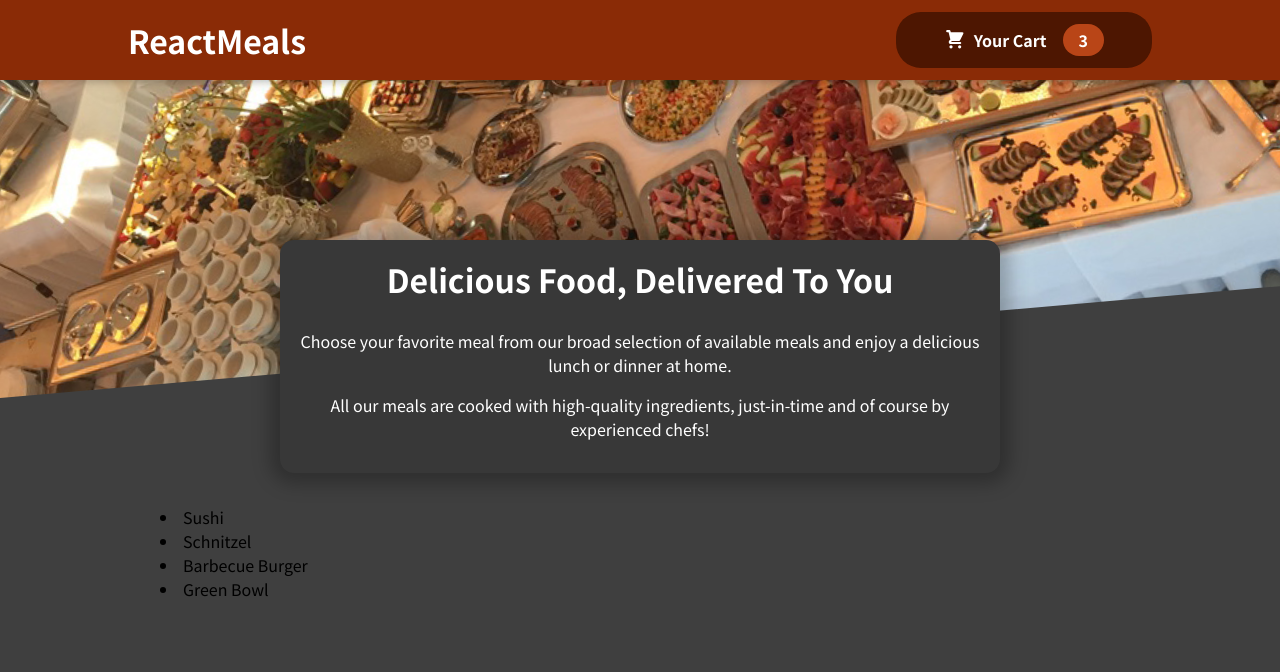
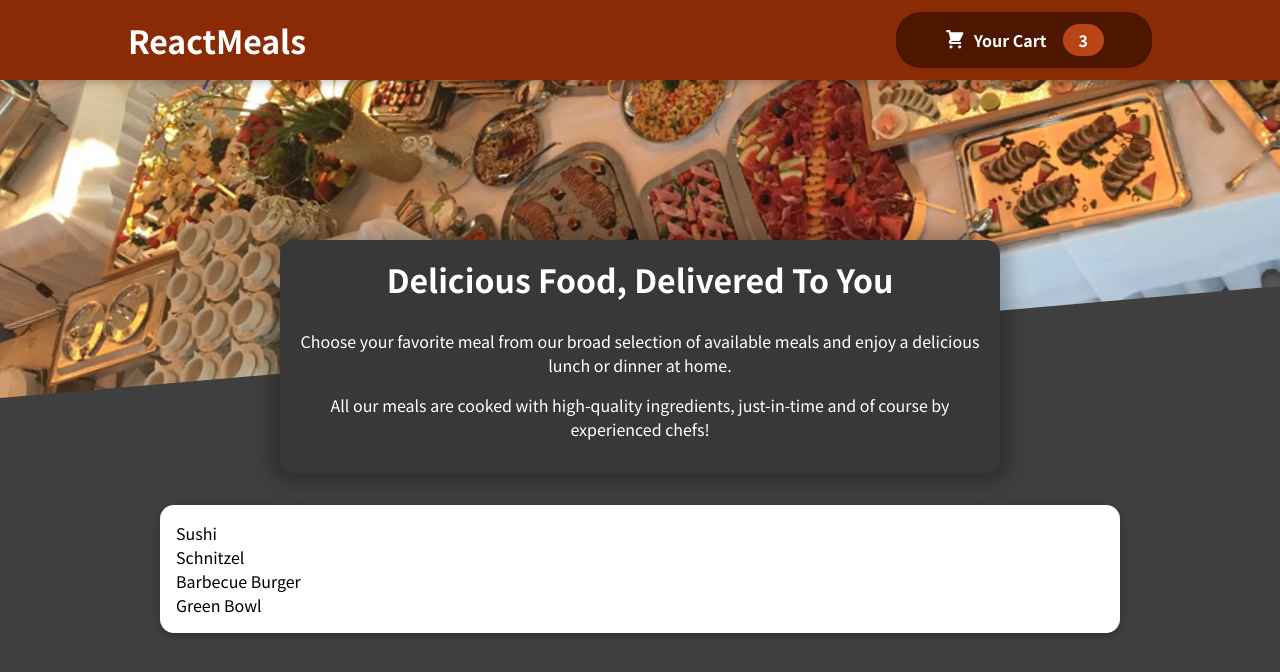
Before and after one commit to SuchithG/react-food-order-app, a React (Create React App) app: page / in a window 1280 px wide. Shown: the top 672 px of the page. Built offline with nearby package versions, Linux system fonts and the light colour scheme.

Commit message:
feat: :sparkles: Added card component

```diff
--- a/src/components/Meals/AvailableMeals.js
+++ b/src/components/Meals/AvailableMeals.js
@@ -1,5 +1,6 @@
 import React from "react";
 
+import Card from "../UI/Card";
 import classes from "./AvailableMeals.module.css";
 
 const DUMMY_MEALS = [
@@ -32,7 +33,13 @@
 const AvailableMeals = () => {
   const mealsList = DUMMY_MEALS.map((meal) => <li>{meal.name}</li>);
 
-  return <section className={classes.meals}>{mealsList}</section>;
+  return (
+    <section className={classes.meals}>
+      <Card>
+        <ul>{mealsList}</ul>
+      </Card>
+    </section>
+  );
 };
 
 export default AvailableMeals;
--- /dev/null
+++ b/src/components/UI/Card.js
@@ -0,0 +1,9 @@
+import React from "react";
+
+import classes from "./Card.module.css";
+
+const Card = (props) => {
+  return <div className={classes.card}>{props.children}</div>;
+};
+
+export default Card;
--- /dev/null
+++ b/src/components/UI/Card.module.css
@@ -0,0 +1,6 @@
+.card {
+    padding: 1rem;
+    box-shadow: 0 2px 8px rgba(0, 0, 0, 0.25);
+    border-radius: 14px;
+    background-color: white;
+  }
```
